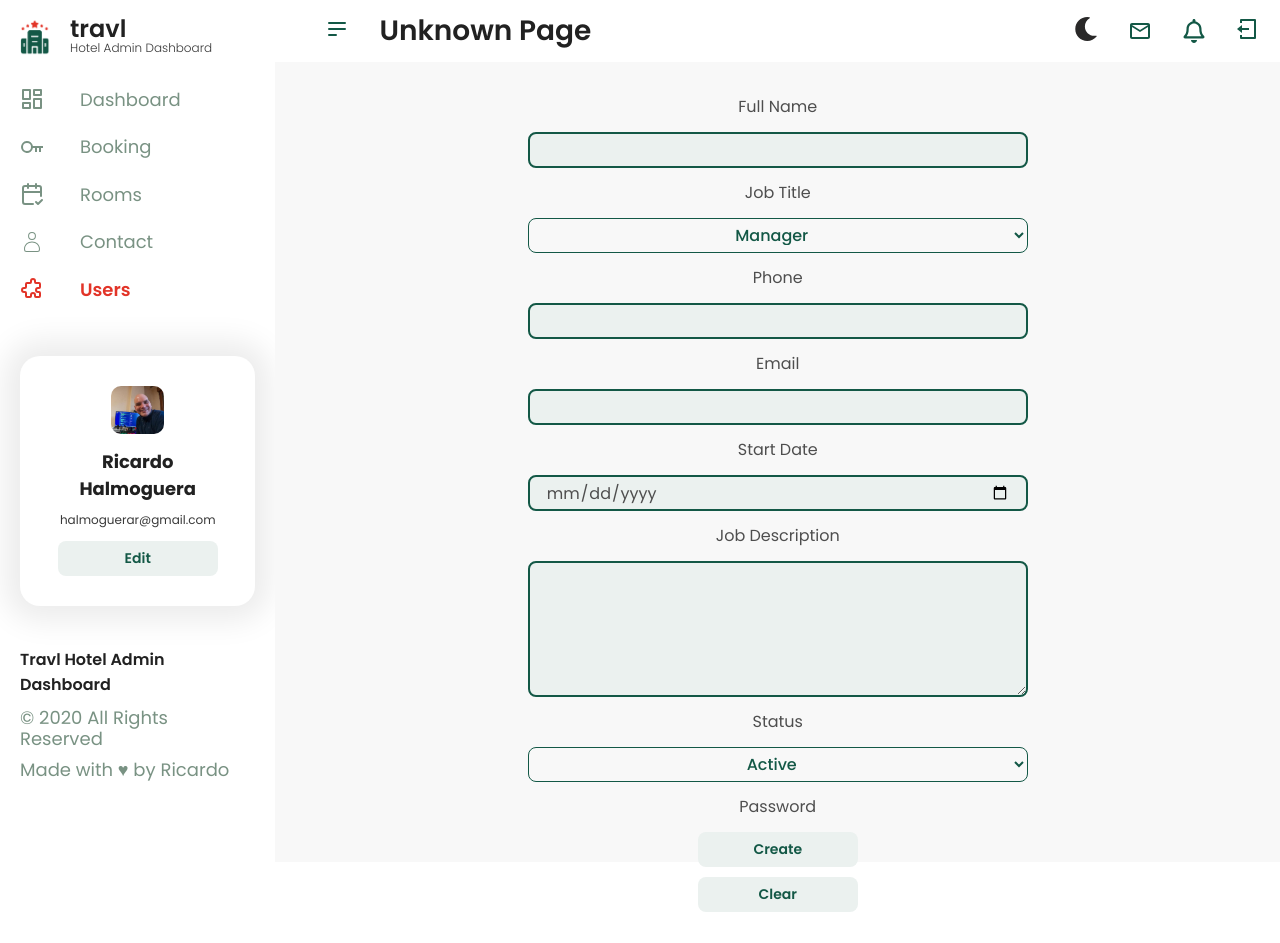
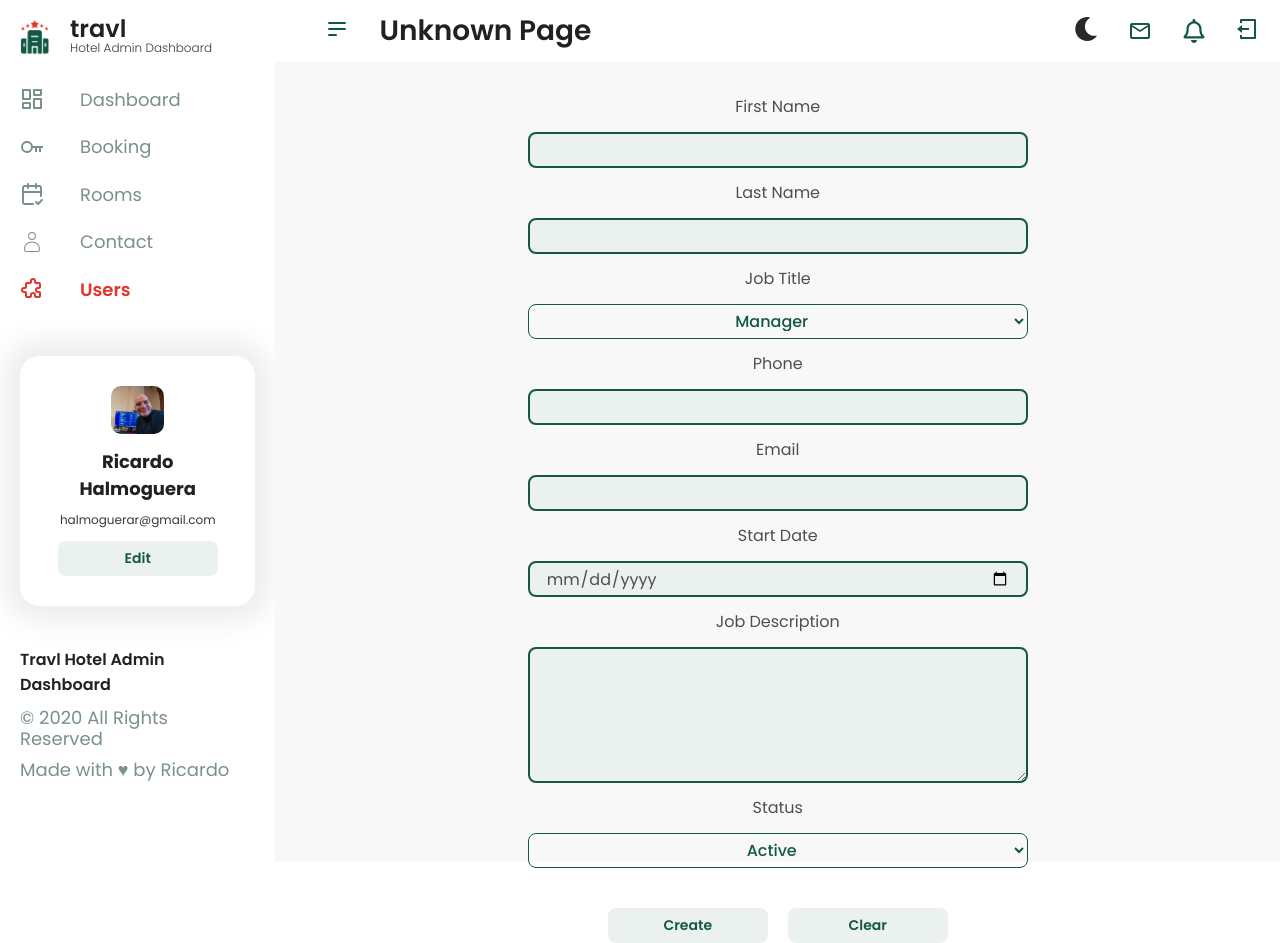
Before and after one commit to RickHalmoguera/DashBoard-Miranda, a React (Vite) app: page /root/users/newuser in a window 1280 px wide. Before the commit the page ends 912 px from the top, so only its background shows below. Built offline with nearby package versions, Linux system fonts and the light colour scheme; sample sign-in values are in the browser's storage.

Commit message:
ADD: FORM USER WORKING, CREATE AND CLEAR

```diff
--- a/index.html
+++ b/index.html
@@ -7,7 +7,7 @@
     <link rel="preconnect" href="https://fonts.googleapis.com">
     <link rel="preconnect" href="https://fonts.gstatic.com" crossorigin>
     <link href="https://fonts.googleapis.com/css2?family=Poppins:wght@100;200;300;400;500;600;700;800;900&display=swap" rel="stylesheet">
-    <title>Vite + React</title>
+    <title>Miranda Dashboard</title>
   </head>
   <body>
     <div id="root"></div>
--- a/src/components/Form/FormStyled.js
+++ b/src/components/Form/FormStyled.js
@@ -54,3 +54,11 @@ export const TextAreaStyled = styled.textarea `
     font-size: 1.6rem;
     color:${props =>props.theme.text}
 `
+
+export const BtnContainerStyled = styled.div `
+    display: flex;
+    justify-content: center;
+    align-items: center;
+    gap: 2em;
+    margin-top: 3em;
+`
--- a/src/components/Form/FormUser.jsx
+++ b/src/components/Form/FormUser.jsx
@@ -1,11 +1,12 @@
 import { useDispatch, useSelector } from "react-redux"
 import { ButtonStyled } from "../Button/ButtonStyled"
-import { FormStyled, InputStyled, LabelStyled, TextAreaStyled } from "./FormStyled"
+import { BtnContainerStyled, FormStyled, InputStyled, LabelStyled, TextAreaStyled } from "./FormStyled"
 import { addUser, getUsersData, getUsersStatus } from "../../features/users/usersSlice"
-import { useEffect, useState } from "react"
+import { useEffect, useState, useRef } from "react"
 import { getUsersListFromAPIThunk } from "../../features/users/usersThunk"
 import { useNavigate } from "react-router-dom"
 import { SelectButtonBigStyled } from "../Button/SelectButtonStyled"
+
 
 export const FormUser = ()=>{
     const navigate= useNavigate()
@@ -13,23 +14,7 @@ export const FormUser = ()=>{
     const usersListData = useSelector(getUsersData)
     const usersListStatus = useSelector(getUsersStatus)
     const [newId,setNewId]= useState(0)
-
-
-    const FormatDate =(inputDate)=>{
-        const date = new Date(inputDate);
-
-        const day = date.getDate().toString().padStart(2, '0')
-        const monthIndex = date.getMonth();
-        const year = date.getFullYear();
-
-        const monthNames = [
-            'Jan', 'Feb', 'Mar', 'Apr', 'May', 'Jun',
-            'Jul', 'Aug', 'Sep', 'Oct', 'Nov', 'Dec'
-        ]
-        const formattedDate = `${day}-${monthNames[monthIndex]}-${year}`
-
-        return formattedDate;
-    }
+    const formRef= useRef()
 
     useEffect(()=>{
 
@@ -47,48 +32,60 @@ export const FormUser = ()=>{
     const handleSubmit = (e)=>{
         e.preventDefault()
         const newUser ={
+            photo:"http://dummyimage.com/88x88.png/5fa2dd/ffffff",
             id: newId,
-            name:e.target.name.value,
+            first_name:e.target.first_name.value,
+            last_name: e.target.last_name.value,
             email:e.target.email.value,
-            start_date: FormatDate(e.target.start_date.value),
+            start_date:e.target.start_date.value,
+            job_title:e.target.job_title.value,
             description:e.target.description.value,
             phone: e.target.phone.value,
             is_active:e.target.is_active.value === 'true'
         }
-
+        console.log(newUser)
         dispatch(addUser(newUser))
+        navigate("/root/users")
     }
 
     const handleClear = (e)=>{
-        navigate("/root/newuser")
+        e.preventDefault()
+        formRef.current.first_name.value = ""
+        formRef.current.last_name.value = ""
+        formRef.current.email.value = ""
+        formRef.current.start_date.value = ""
+        formRef.current.description.value = ""
+        formRef.current.phone.value = ""
     }
 
 
     return(
 
-        <FormStyled onSubmit={handleSubmit}>
-            <LabelStyled>Full Name</LabelStyled>
-            <InputStyled type="text" name="name"/>
+        <FormStyled onSubmit={handleSubmit} ref={formRef}>
+            <LabelStyled>First Name</LabelStyled>
+            <InputStyled type="text" name="first_name" required/>
+            <LabelStyled>Last Name</LabelStyled>
+            <InputStyled type="text" name="last_name" required/>
             <LabelStyled>Job Title</LabelStyled>
-            <SelectButtonBigStyled>
+            <SelectButtonBigStyled name="job_title">
                 <option value="manager">Manager</option>
-                <option value="manager">Recepcion</option>
-                <option value="manager">Servicio Habitaciones</option>
+                <option value="manag">Recepcionist</option>
+                <option value="manager">Room Service</option>
             </SelectButtonBigStyled>
             <LabelStyled>Phone</LabelStyled>
-            <InputStyled type="text" name="phone"/>
+            <InputStyled type="text" name="phone" required/>
             <LabelStyled>Email</LabelStyled>
-            <InputStyled type="email" name="email"/>
+            <InputStyled type="email" name="email" required/>
             <LabelStyled>Start Date</LabelStyled>
-            <InputStyled type="date" name="start_date"/>
+            <InputStyled type="date" name="start_date" required/>
             <LabelStyled>Job Description</LabelStyled>
-            <TextAreaStyled  name="description" rows={4}/>
+            <TextAreaStyled  name="description" rows={4} required/>
             <LabelStyled>Status</LabelStyled>
-            <SelectButtonBigStyled name="is_active">
+            <SelectButtonBigStyled name="is_active" required>
                 <option value={true}>Active</option>
                 <option value={false}>Inactive</option>
             </SelectButtonBigStyled>
-            <LabelStyled>Password</LabelStyled>
+            <BtnContainerStyled>
                 <ButtonStyled
                 type="submit"
                 $bg="#135846"
@@ -97,13 +94,14 @@ export const FormUser = ()=>{
                     Create
                 </ButtonStyled>
                 <ButtonStyled
+                type="submit"
                 onClick={handleClear}
-            type="submit"
                 $bg="#E23428"
                 $fc="#FFF"
                 >
                     Clear
                 </ButtonStyled>
+            </BtnContainerStyled>
         </FormStyled>
 
 
--- a/src/components/Table/TableUser.jsx
+++ b/src/components/Table/TableUser.jsx
@@ -32,19 +32,13 @@ export const TableUser = ({FilterOption, selectedSortOption, SearchName}) => {
 
   const FormatDate = (date) => {
     const inputDate = new Date(date);
-
     const formatedDate = `${inputDate
       .getDate()
       .toString()
       .padStart(2, "0")}-${(inputDate.getMonth() + 1)
       .toString()
       .padStart(2, "0")}-${inputDate.getFullYear()}
-    ${inputDate.toLocaleTimeString([], {
-      hour: "2-digit",
-      minute: "2-digit",
-      hour12: true,
-    })}`;
-
+    `
     return formatedDate;
   };
 
@@ -66,8 +60,9 @@ export const TableUser = ({FilterOption, selectedSortOption, SearchName}) => {
 
       if (SearchName) {
         const searchNameLowerCase = SearchName.toLowerCase();
-        newFilteredUsersList = newFilteredUsersList.filter((user) => user.name.toLowerCase().includes(searchNameLowerCase));
+        newFilteredUsersList = newFilteredUsersList.filter((user) => user.first_name.toLowerCase().includes(searchNameLowerCase));
       }
+
 
       if (selectedSortOption === "newest") {
         newFilteredUsersList.sort((a, b) => new Date(b.date) - new Date(a.startDate));
@@ -97,18 +92,18 @@ export const TableUser = ({FilterOption, selectedSortOption, SearchName}) => {
         </thead>
         <tbody>
           {displayedUsers.map((user) => (
-            <TrStyled key={user._id}>
+            <TrStyled key={user.id}>
               <TdUserCardStyled>
                 <TableUserImg src={user.photo} alt="" />
                 <div>
-                    <TdHeadind>{user.name} {user.surname}</TdHeadind>
-                    <TdIdText># {user._id}</TdIdText>
+                    <TdHeadind>{user.first_name} {user.last_name}</TdHeadind>
+                    <TdIdText># {user.id}</TdIdText>
                     <TdSubText>{user.email}</TdSubText>
-                    <TdSubText>{FormatDate(user.startDate)}</TdSubText>
+                    <TdSubText>{FormatDate(user.start_date)}</TdSubText>
                 </div>
               </TdUserCardStyled>
               <td>
-                <TdText>{user.descriptionJob}</TdText>
+                <TdText>{user.description}</TdText>
               </td>
               <td>
                 <TdFlex>
```
Lines whose indentation alone changed are shown as unchanged.
